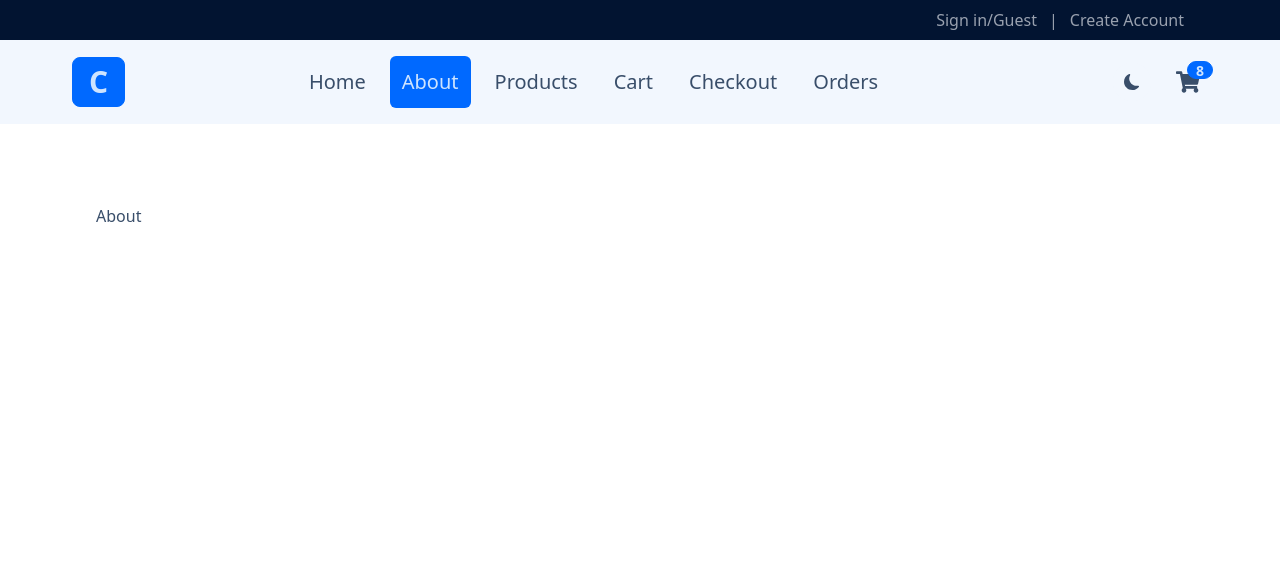
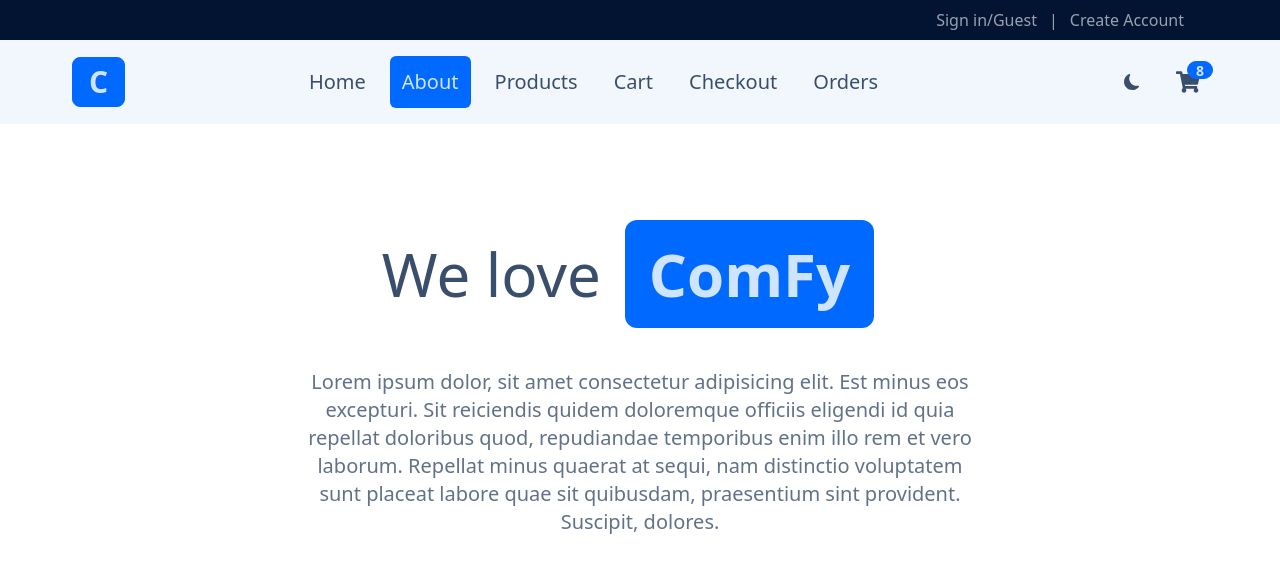
Before and after one commit to FatPat117/Comfy_Store, a React (Vite) app: page /about in a window 1280 px wide. Shown: the top 568 px of the page. Built offline with nearby package versions, Linux system fonts and the light colour scheme.

Commit message:
About page

```diff
--- a/src/pages/About.jsx
+++ b/src/pages/About.jsx
@@ -1,5 +1,24 @@
 import React from "react";
 
 export default function About() {
-        return <h1>About </h1>;
+        return (
+                <section className="align-element grid place-items-center">
+                        <div className=" flex items-center">
+                                <h1 className="text-center text-6xl text-base-content shrink-0">We love</h1>
+                                <div className="stat">
+                                        <div className="stat-title text-primary-content text-6xl font-bold p-6 bg-primary rounded-xl">
+                                                ComFy
+                                        </div>
+                                </div>
+                        </div>
+
+                        <p className="mt-6 text-center text-base-content/80 max-w-2xl text-xl ">
+                                Lorem ipsum dolor, sit amet consectetur adipisicing elit. Est minus eos excepturi. Sit
+                                reiciendis quidem doloremque officiis eligendi id quia repellat doloribus quod,
+                                repudiandae temporibus enim illo rem et vero laborum. Repellat minus quaerat at sequi,
+                                nam distinctio voluptatem sunt placeat labore quae sit quibusdam, praesentium sint
+                                provident. Suscipit, dolores.
+                        </p>
+                </section>
+        );
 }
```
